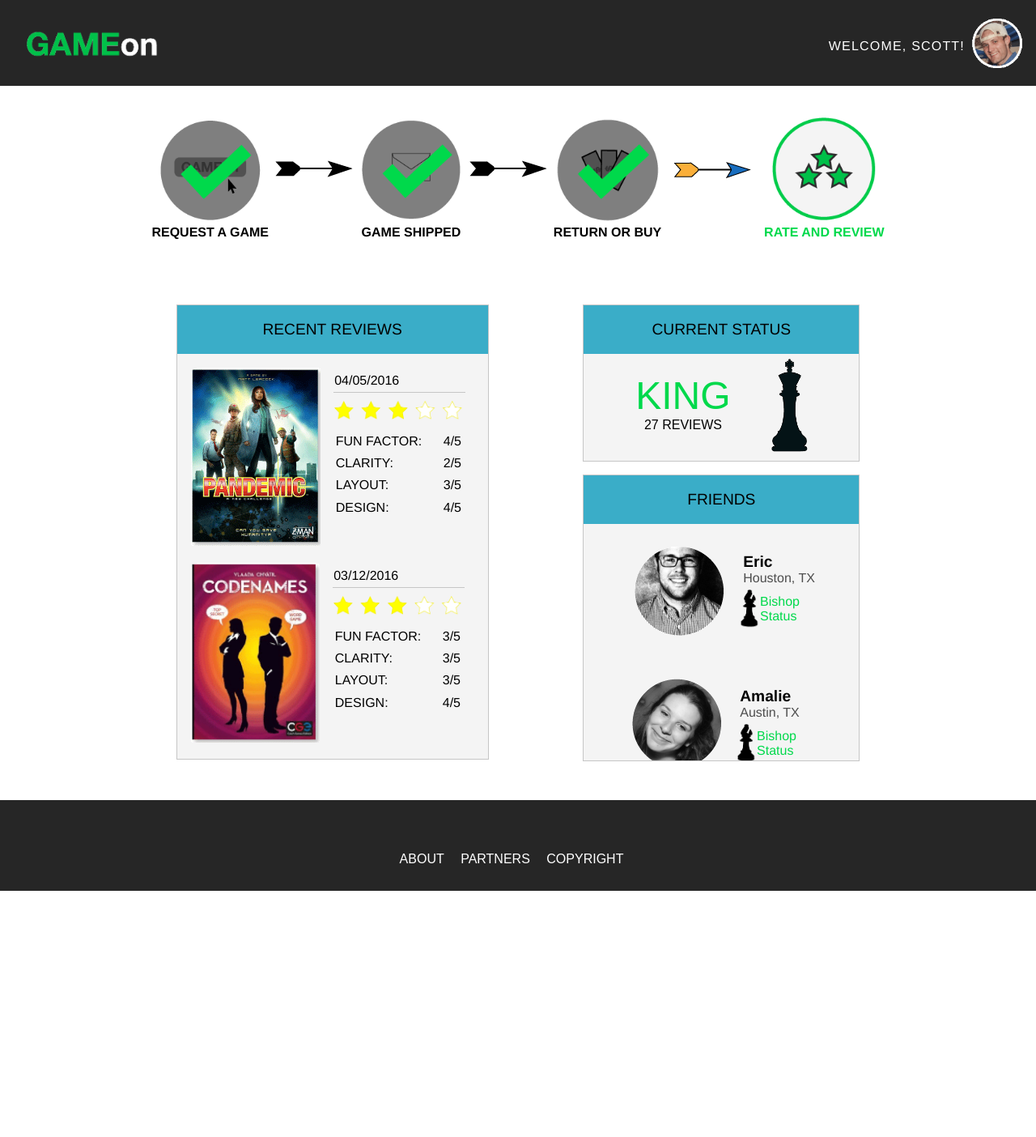
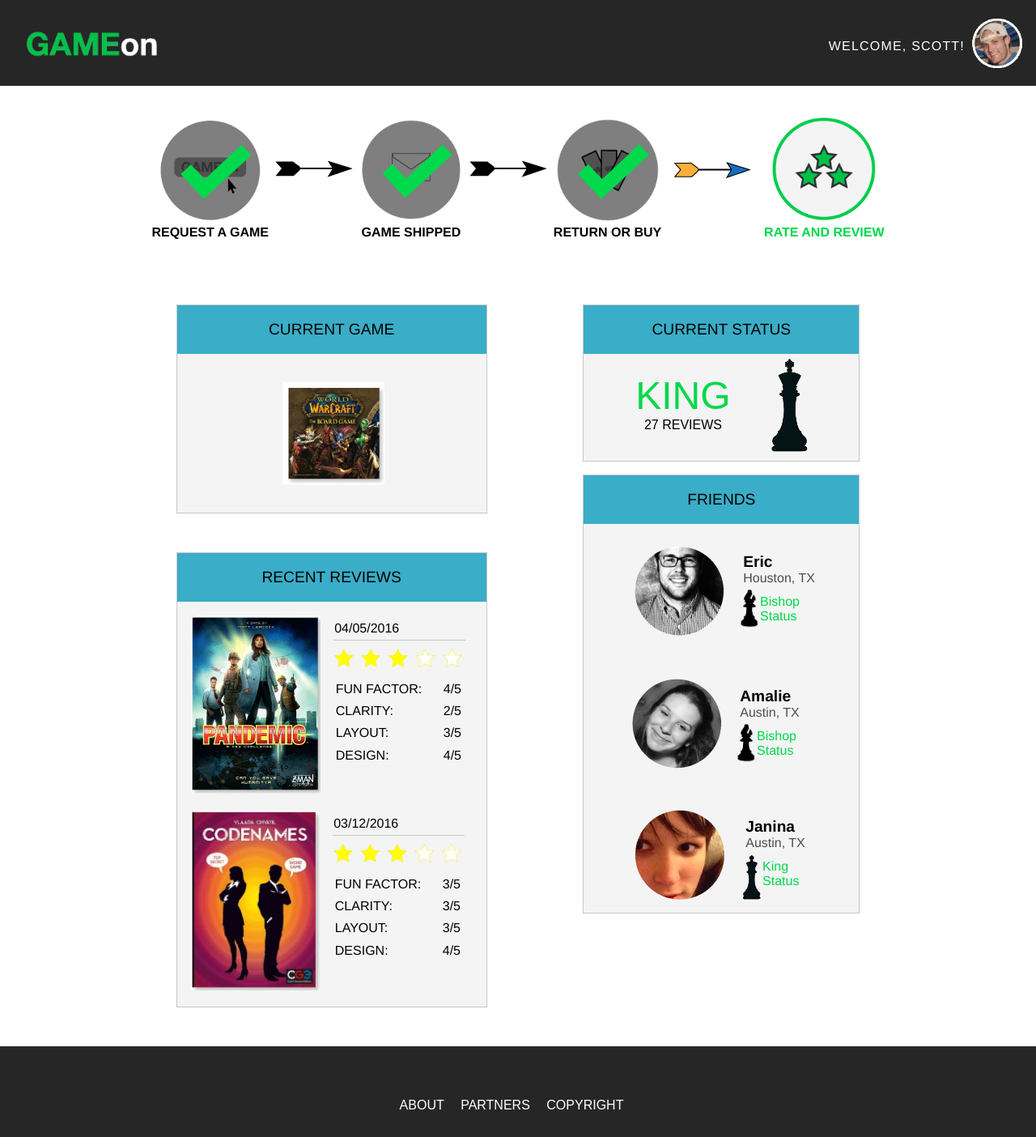
Before and after one commit to scottanderson5/GAME-ON, a Jekyll site: the page built from profile.html, in a window 1280 px wide. Shown: the whole page at 81% size. Built offline with Jekyll 4.4.1, drawn with Linux system fonts in a browser that asks for light colours; before the commit the page ends 1100 px from its top, so only the background shows below that.

Commit message:
Updated Profile Page

```diff
--- a/_sass/_profilepage.scss
+++ b/_sass/_profilepage.scss
@@ -110,16 +110,36 @@
 	margin: 0 auto 4em auto;
 }
 
-//RECENT REVIEWS
+//CURRENT GAME
 
-.user-reviews-wrap{
-	border: 1px solid $BorderColor;
+.user-leftside-wrap{
 	width: 24em;
 	margin: 0 auto;
 
 	@media (min-width: 900px){
 		float: left;
 	}
+}
+
+.user-current-game{
+	border: 1px solid $BorderColor;
+	background-color: $BackgroundColor;
+	height: 16em;
+	margin: 0em 0em 3em 0em;
+}
+
+.user-nowgame-bottom{
+	background-color: $BackgroundColor;
+}
+
+.thegame{
+	margin: 2em 0em 0em 8em;
+}
+
+//RECENT REVIEWS
+
+.user-reviews-wrap{
+	border: 1px solid $BorderColor;
 }
 
 .user-reviews-top{
@@ -247,8 +267,7 @@
 
 .friends-wrap{
 	padding: 0em 0em 0em 3em;
-	overflow-y: auto;
-	height: 18.2em;
+	height: 30em;
 }
 
 .friends-list-item{
--- a/profile.html
+++ b/profile.html
@@ -64,9 +64,22 @@
 
 <!-- Recent Reviews -->
 
+
+				<div class="user-leftside-wrap">
+
+						<div class="user-current-game">
+							<div class="user-reviews-top">
+								CURRENT GAME
+							</div>
+							<div class="user-nowgame-bottom">
+								<img src="Assets/warcraft.gif" class="thegame">
+							</div>
+						</div>
+
+
 					<div class="user-reviews-wrap">
 						<div class="user-reviews-top">
-						RECENT REVIEWS
+							RECENT REVIEWS
 						</div>
 						<div class="user-reviews-bottom">
 							<div class="single-review-wrap">
@@ -130,6 +143,7 @@
 							</div>
 						</div>
 					</div>
+				</div>
 
 <!-- STATUS -->
 
```
